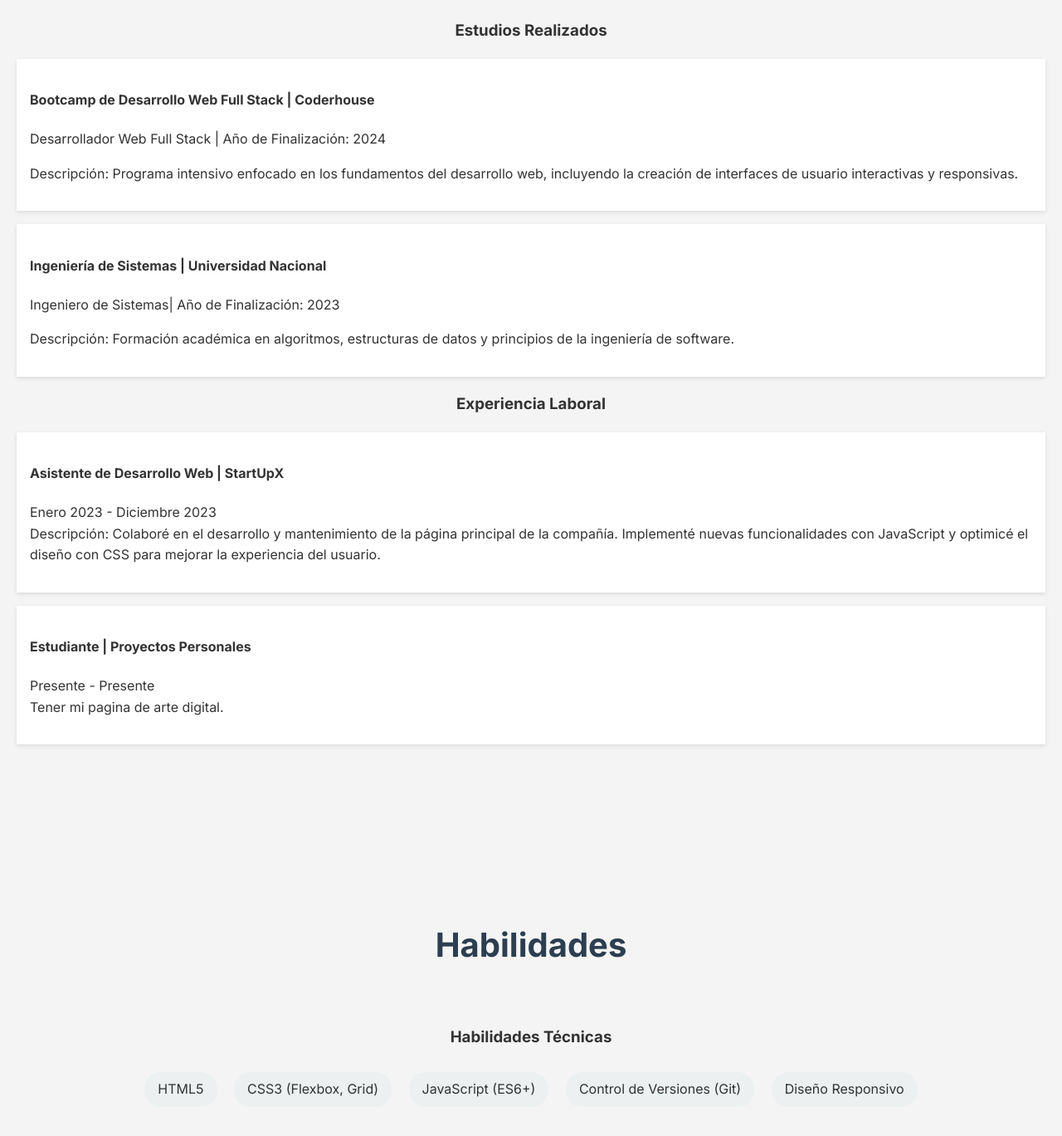
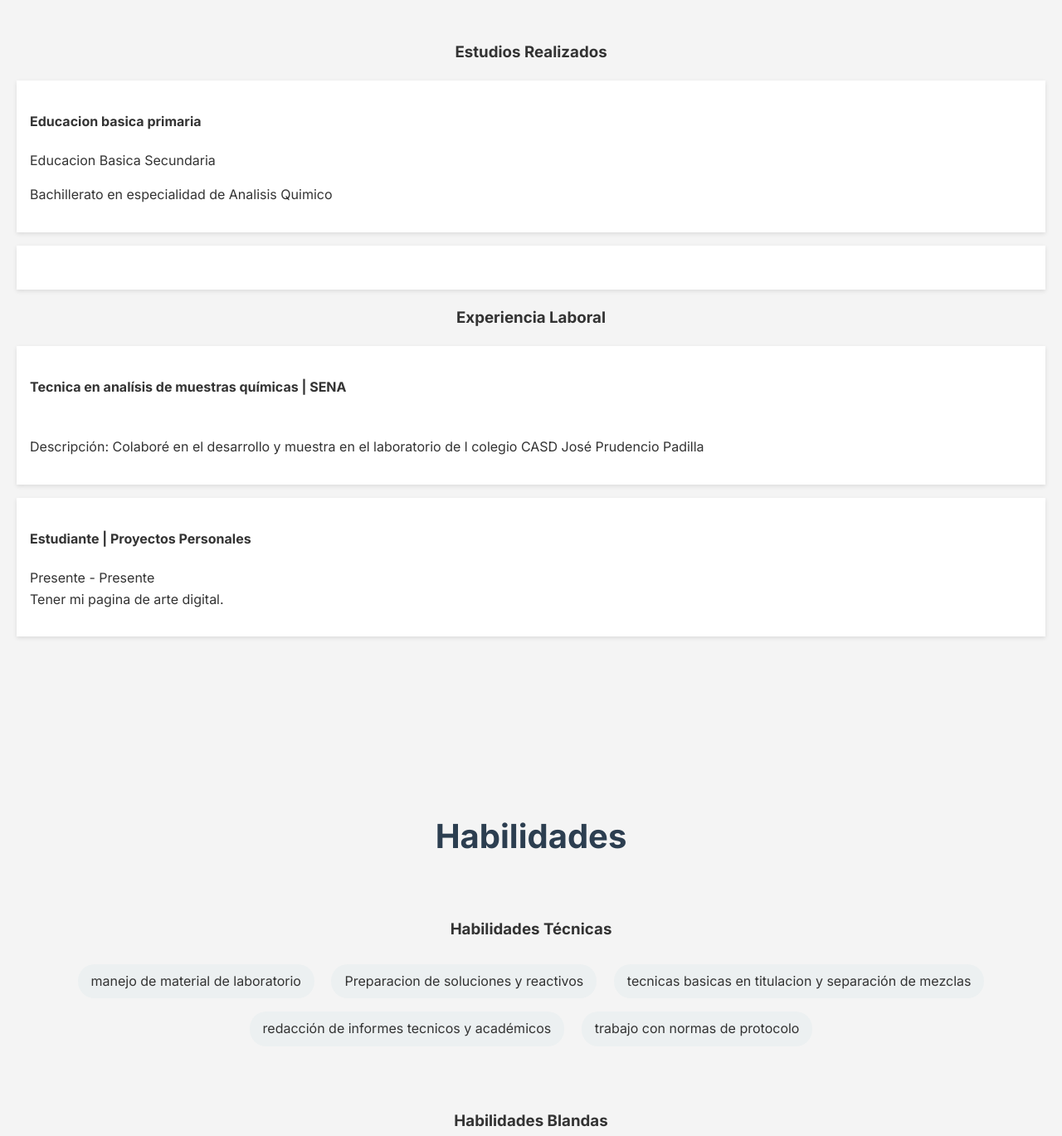
Before and after one commit to SindyBracho/MiLandingPage, a plain HTML site: page index.html in a window 1280 px wide. Shown: the part 987-2356 px from the top of the page at 83% size. Drawn offline with Linux system fonts and the light colour scheme.

Commit message:
Update index.html

```diff
--- a/index.html
+++ b/index.html
@@ -26,7 +26,7 @@
             <img src="./pompompurin.jpg" alt="Tu Foto de Perfil" class="profile-photo">
             <h1 class="profile-name">Sindy Bracho</h1>
             <p class="profile-summary">
-        Estudiante de 11 grado del colegio CASD Jose Prudencio Padilla de la especialidad de Analisis Quimico, con interes en las artes,biologia y quimica; me apasiona la musica,leer y dibujar.
+       Hola! soy Sindy Valentina Bracho Arias, estudiante de 11 grado del colegio CASD Jose Prudencio Padilla de la especialidad de Analisis Quimico, con interes en las artes,biologia y quimica; me apasiona la musica,leer y dibujar y una de mis metas es poder graduarme.
             </p>
             <div class="contact-info">
                 <p><strong>Correo:</strong><a href="mailto:brachoariassindyvalentina@gmail.com">brachoariassindyvalentina@gmail.com</a></p>
@@ -41,22 +41,22 @@
             <h3>Estudios Realizados</h3>
             <ul class="list">
                 <li>
-                    <h4>Bootcamp de Desarrollo Web Full Stack | Coderhouse</h4>
-                    <p>Desarrollador Web Full Stack | Año de Finalización: 2024</p>
-                    <P>Descripción: Programa intensivo enfocado en los fundamentos del desarrollo web, incluyendo la creación de interfaces de usuario interactivas y responsivas.</P>
+                    <h4>Educacion basica primaria</h4>
+                    <p>Educacion Basica Secundaria</p>
+                    <P>Bachillerato en especialidad de Analisis Quimico  </P>
                 </li>
                 <li>
-                    <h4>Ingeniería de Sistemas | Universidad Nacional</h4>
-                    <p>Ingeniero de Sistemas| Año de Finalización: 2023</p>
-                    <p>Descripción: Formación académica en algoritmos, estructuras de datos y principios de la ingeniería de software.</p>
+                    <h4></h4>
+                    <p></p>
+                    <p></p>
                 </li>
             </ul>
 
             <h3>Experiencia Laboral</h3>
             <ul class="list">
                 <li>
-                    <h4>Asistente de Desarrollo Web | StartUpX</h4>
-                    <p>Enero 2023 - Diciembre 2023 <br>Descripción: Colaboré en el desarrollo y mantenimiento de la página principal de la compañía. Implementé nuevas funcionalidades con JavaScript y optimicé el diseño con CSS para mejorar la experiencia del usuario.</p>
+                    <h4>Tecnica en analísis de muestras químicas | SENA</h4>
+                    <p> <br>Descripción: Colaboré en el desarrollo y muestra en el laboratorio de l colegio CASD José Prudencio Padilla </p>
                 </li>
                 <li>
                     <h4>Estudiante | Proyectos Personales</h4>
@@ -72,11 +72,11 @@
             <div class="skill-group">
                 <h3>Habilidades Técnicas</h3>
                 <ul class="list-inline">
-                    <li>HTML5</li>
-                    <li>CSS3 (Flexbox, Grid)</li>
-                    <li>JavaScript (ES6+)</li>
-                    <li>Control de Versiones (Git)</li>
-                    <li>Diseño Responsivo</li>
+                    <li>manejo de material de laboratorio</li>
+                    <li>Preparacion de soluciones y reactivos</li>
+                    <li>tecnicas basicas en titulacion  y separación de mezclas</li>
+                    <li>redacción de informes tecnicos y académicos</li>
+                    <li>trabajo con normas de protocolo</li>
                 </ul>
             </div>
             <div class="skill-group">
@@ -105,8 +105,8 @@
     <section id="contacto" class="section contact-section">
         <h2 class="section-title">Contáctame</h2>
         <form action="https://formspree.io/f/tu-email-de-formspree" method="POST" class="contact-form">
-            <input type="text" name="Sindy" placeholder="Sindy Bracho" required>
-            <input type="email" name="_replyto" placeholder="brachoariassindyvalentina@gmail.com" required>
+            <input type="text" name="Sindy" placeholder="Tu nombre" required>
+            <input type="email" name="_replyto" placeholder="Tu correo electronico" required>
             <textarea name="mensaje" placeholder="Tu Mensaje" rows="5" required></textarea>
             <button type="submit" class="submit-button">Enviar Mensaje</button>
         </form>
@@ -119,4 +119,5 @@
 
     <script src="./script.js"></script>
 </body>
+
 </html>
```
